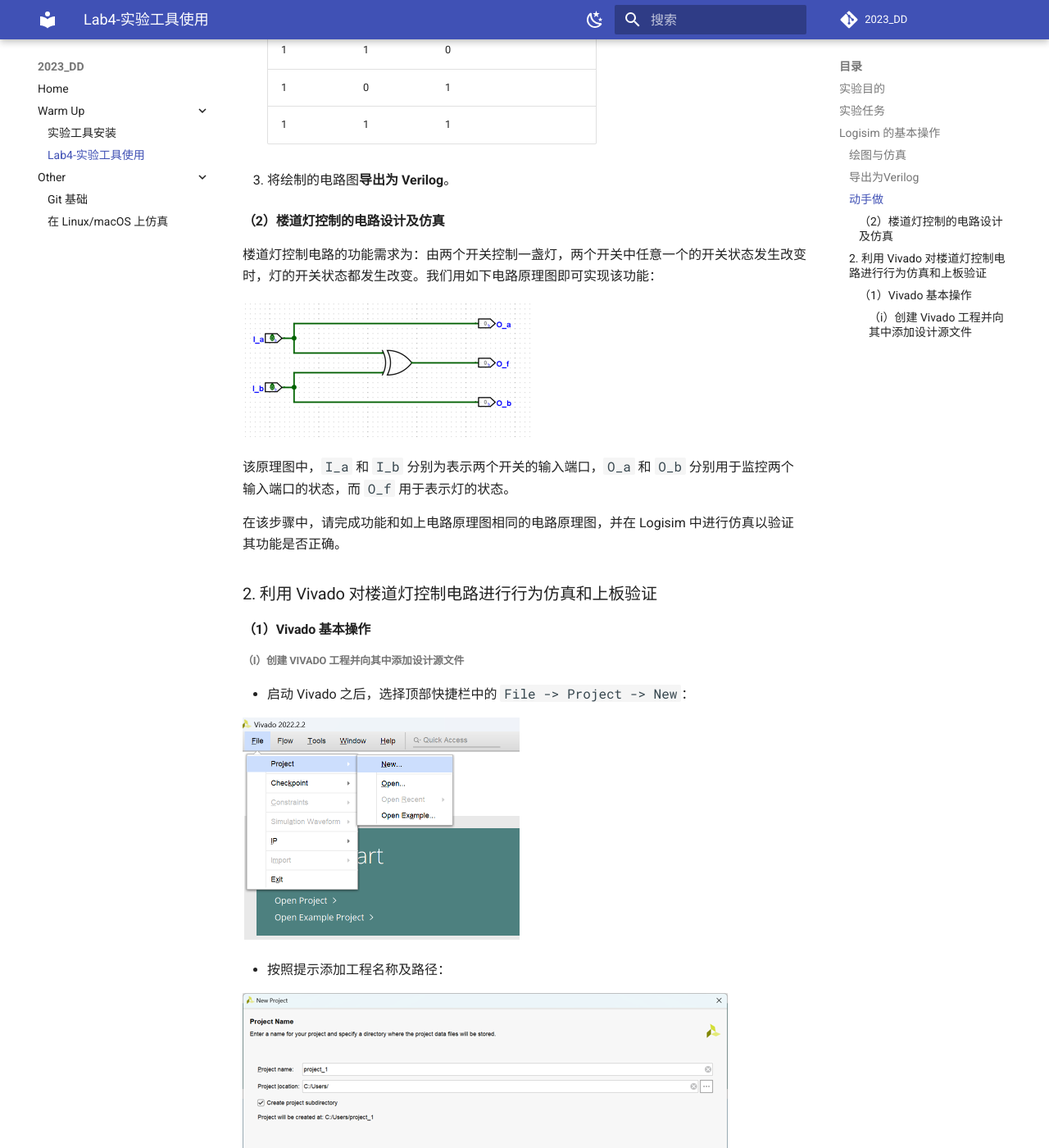
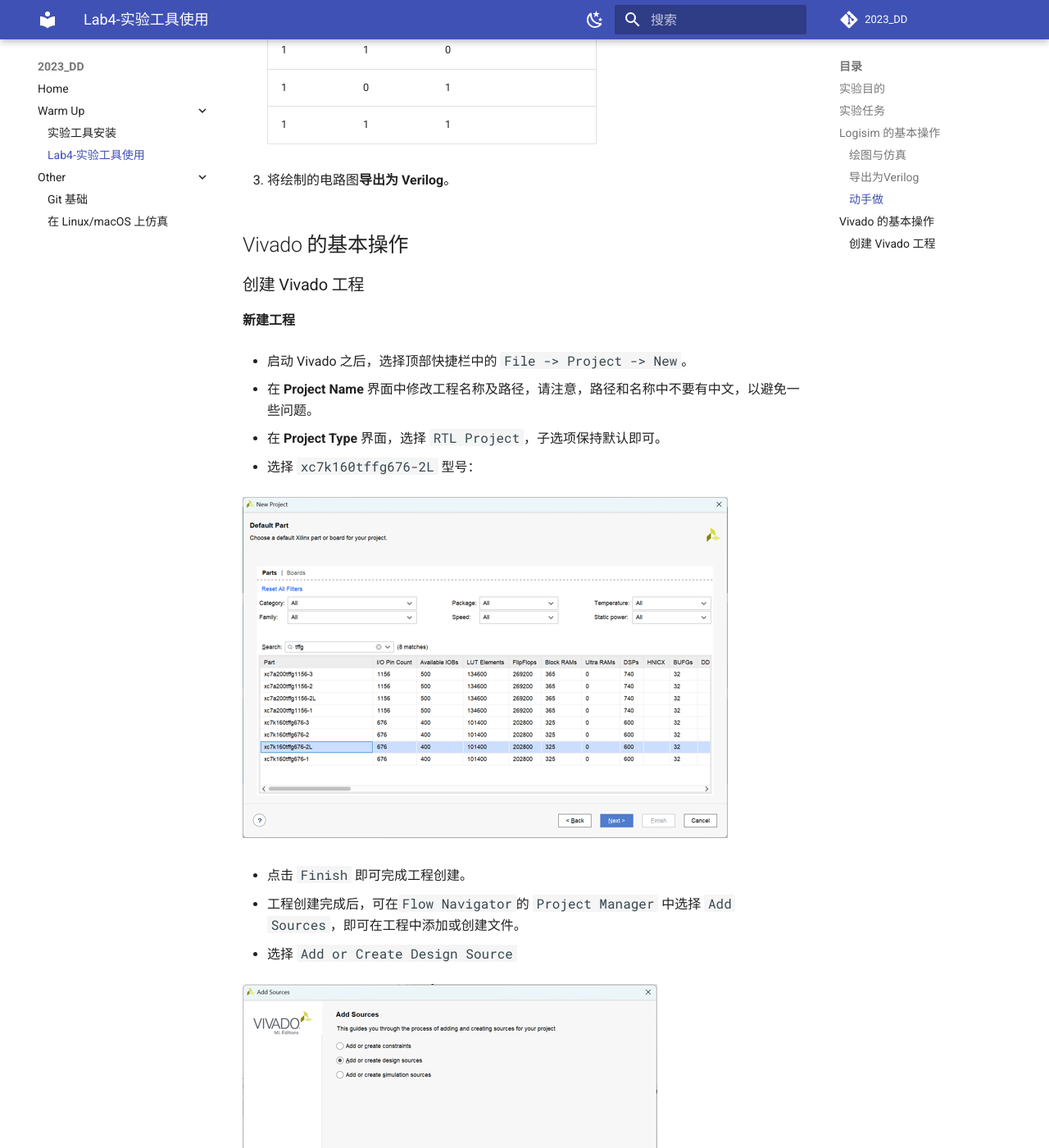
Before and after one commit to Guahao31/2023_DD, an MkDocs documentation site: the page built from docs/warmup/lab4.md, in a window 1280 px wide and 1400 px high, scrolled down 4546 px. Shown: the whole window at 82% size. Built offline with MkDocs 1.6.1 and Material for MkDocs 9.7.7, drawn with Linux system fonts in a browser that asks for light colours; comment, search, counter and statistics services are not loaded.

Commit message:
update: remove some pics

```diff
--- a/docs/warmup/lab4.md
+++ b/docs/warmup/lab4.md
@@ -90,33 +90,17 @@
 
 3. 将绘制的电路图**导出为 Verilog**。
 
-#### （2）楼道灯控制的电路设计及仿真
+## Vivado 的基本操作 {: vivado-example}
 
-楼道灯控制电路的功能需求为：由两个开关控制一盏灯，两个开关中任意一个的开关状态发生改变时，灯的开关状态都发生改变。我们用如下电路原理图即可实现该功能：
+### 创建 Vivado 工程
 
-<img src="../pic/lab4/13.png" alt="原理图" />
+**新建工程**
 
-该原理图中，`I_a` 和 `I_b` 分别为表示两个开关的输入端口，`O_a` 和 `O_b` 分别用于监控两个输入端口的状态，而 `O_f` 用于表示灯的状态。
+* 启动 Vivado 之后，选择顶部快捷栏中的 `File -> Project -> New`。
 
-在该步骤中，请完成功能和如上电路原理图相同的电路原理图，并在 Logisim 中进行仿真以验证其功能是否正确。
+* 在 **Project Name** 界面中修改工程名称及路径，请注意，路径和名称中不要有中文，以避免一些问题。
 
-### 2. 利用 Vivado 对楼道灯控制电路进行行为仿真和上板验证
-
-#### （1）Vivado 基本操作
-
-##### （i）创建 Vivado 工程并向其中添加设计源文件
-
-- 启动 Vivado 之后，选择顶部快捷栏中的 `File -> Project -> New`：
-
-<img src="../pic/lab4/14.png" alt="创建工程" style="zoom:50%" />
-
-- 按照提示添加工程名称及路径：
-
-<img src="../pic/lab4/15.png" alt="创建工程" />
-
-- 在工程类型下选择图中选项：
-
-<img src="../pic/lab4/16.png" alt="创建工程" />
+* 在 **Project Type** 界面，选择 `RTL Project`，子选项保持默认即可。
 
 - 选择 `xc7k160tffg676-2L` 型号：
 
```
Also changed, not shown: docs/warmup/pic/lab4/13.png (deleted), docs/warmup/pic/lab4/15.png (deleted), docs/warmup/pic/lab4/16.png (deleted).
